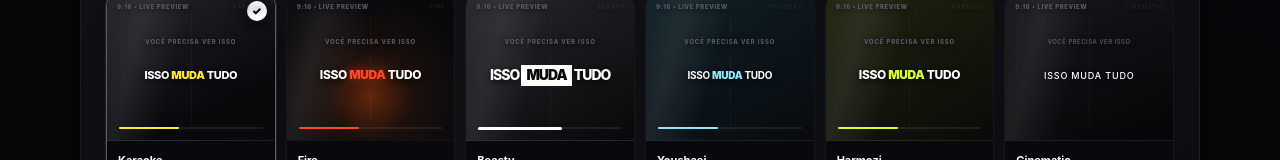
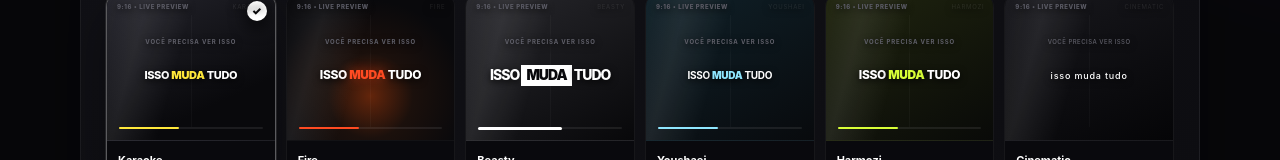
Before and after one commit to mykaelandradee/clip-factory, a Next.js app in the folder web/: page / in a window 1280 px wide. Shown: the part 1089-1249 px from the top of the page. Built offline with nearby package versions, Linux system fonts and the light colour scheme; no server answers.

Commit message:
Make caption previews match selected styles

```diff
--- a/web/app/page.tsx
+++ b/web/app/page.tsx
@@ -22,14 +22,29 @@ const CAPTION_TEMPLATES = [
   ["cinematic", "Cinematic", "Minimalista, suave e elegante"],
 ] as const;
 
+const idMap = {
+  karaoke: true,
+  fire: true,
+  beasty: true,
+  youshaei: true,
+  harmozi: true,
+  cinematic: true,
+};
+
 function CaptionPreview({ id }: { id: string }) {
+  const content = {
+    karaoke: <><i>ISSO</i> <b>MUDA</b> <i>TUDO</i></>,
+    fire: <><i>ISSO</i> <b>MUDA</b> <i>TUDO</i></>,
+    beasty: <><i>ISSO</i> <b>MUDA</b> <i>TUDO</i></>,
+    youshaei: <><i>ISSO</i> <b>MUDA</b> <i>TUDO</i></>,
+    harmozi: <><i>ISSO</i> <b>MUDA</b> <i>TUDO</i></>,
+    cinematic: <><i>isso</i> <b>muda</b> <i>tudo</i></>,
+  }[id as keyof typeof idMap];
   return (
     <div className={`cf-template-preview accent-${id}`}>
       <span className="preview-top">9:16 • LIVE PREVIEW</span>
       <span className="preview-context">VOCÊ PRECISA VER ISSO</span>
-      <span className="preview-subtitle">
-        <i>ISSO</i> <b>MUDA</b> <i>TUDO</i>
-      </span>
+      <span className="preview-subtitle">{content}</span>
       <span className="preview-progress"><span /></span>
       <span className="preview-style-mark">{id}</span>
     </div>
```
